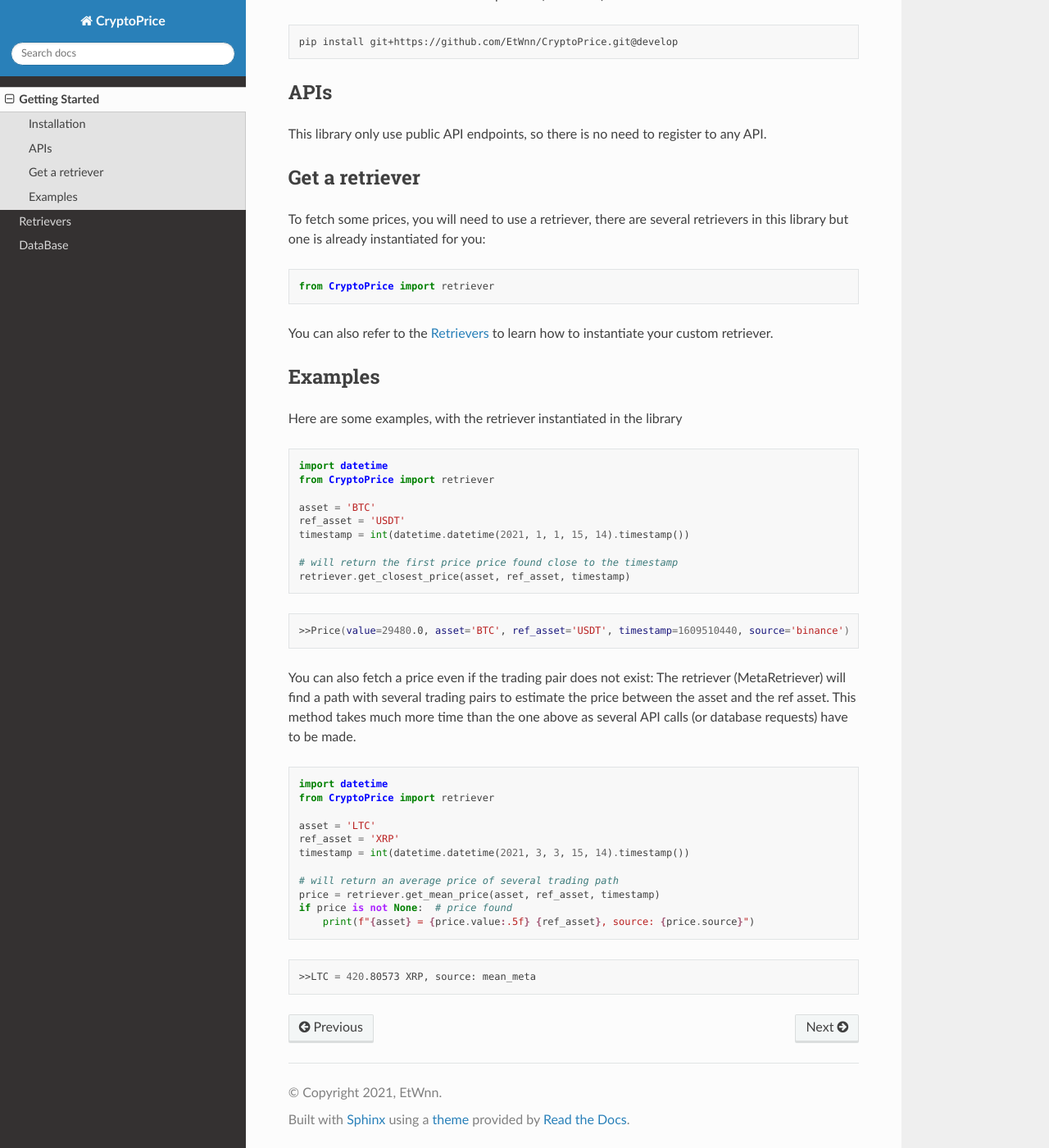
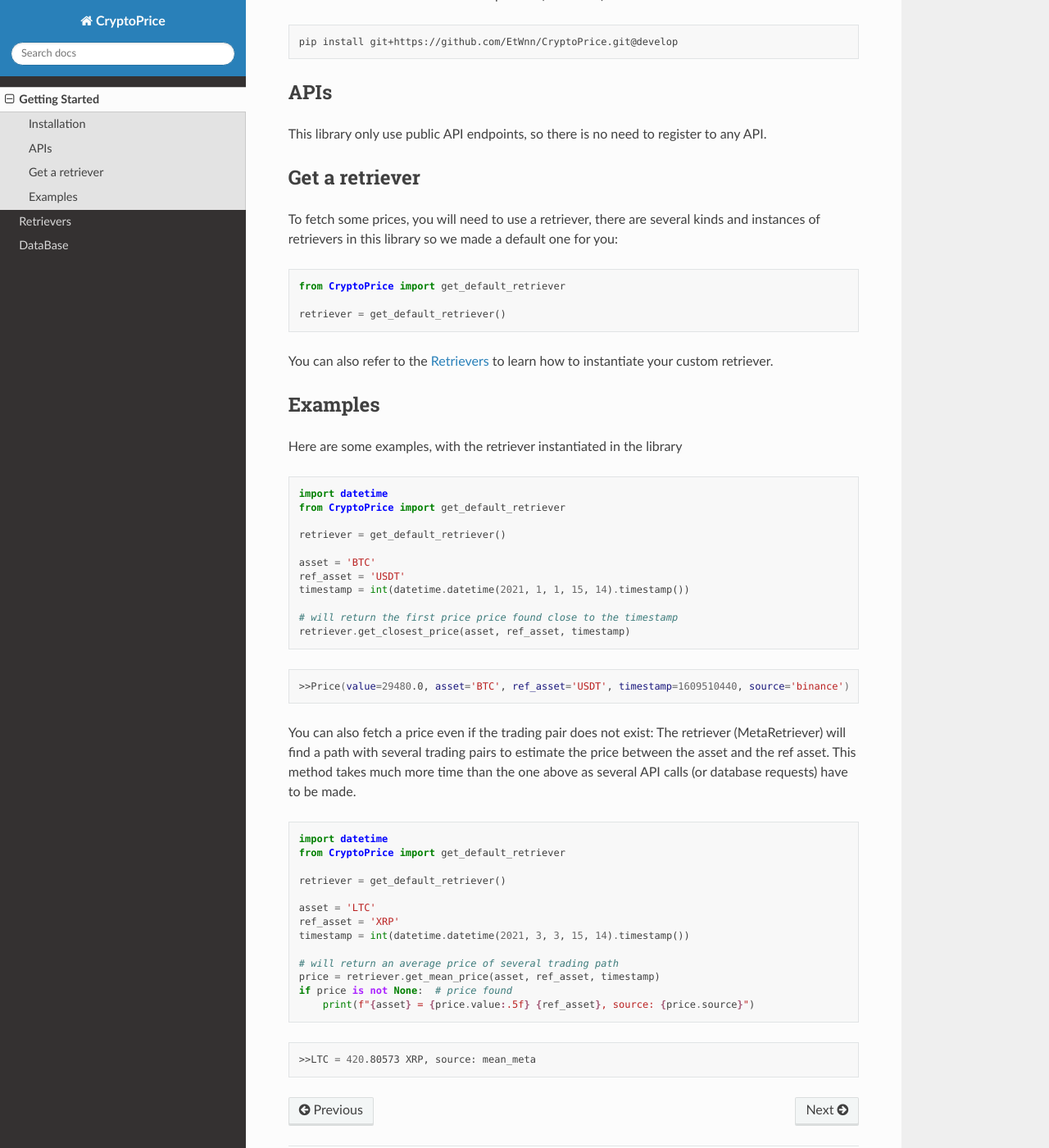
Before and after one commit to EtWnn/CryptoPrice, a Sphinx documentation site: the page built from docs/source/overview.rst, in a window 1280 px wide and 1400 px high, scrolled down 350 px. Shown: the whole window at 82% size. Built offline with Sphinx 7.4.7 and the Read the Docs theme 2.0.0, drawn with Linux system fonts in a browser that asks for light colours.

Commit message:
update README and docs for the new default retriever method

```diff
--- a/docs/source/overview.rst
+++ b/docs/source/overview.rst
@@ -25,12 +25,14 @@ This library only use public API endpoints, so there is no need to register to a
 Get a retriever
 ---------------
 
-To fetch some prices, you will need to use a retriever, there are several retrievers in this library
-but one is already instantiated for you:
+To fetch some prices, you will need to use a retriever, there are several kinds and instances of retrievers in this
+library so we made a default one for you:
 
 .. code:: python
 
-    from CryptoPrice import retriever
+    from CryptoPrice import get_default_retriever
+
+    retriever = get_default_retriever()
 
 You can also refer to the :doc:`retrievers` to learn how to instantiate your custom retriever.
 
@@ -43,7 +45,9 @@ Here are some examples, with the retriever instantiated in the library
 .. code-block:: python
 
     import datetime
-    from CryptoPrice import retriever
+    from CryptoPrice import get_default_retriever
+
+    retriever = get_default_retriever()
 
     asset = 'BTC'
     ref_asset = 'USDT'
@@ -63,7 +67,9 @@ than the one above as several API calls (or database requests) have to be made.
 .. code-block:: python
 
     import datetime
-    from CryptoPrice import retriever
+    from CryptoPrice import get_default_retriever
+
+    retriever = get_default_retriever()
 
     asset = 'LTC'
     ref_asset = 'XRP'
```
Also changed, not shown: README.rst (+6 -2 lines).
